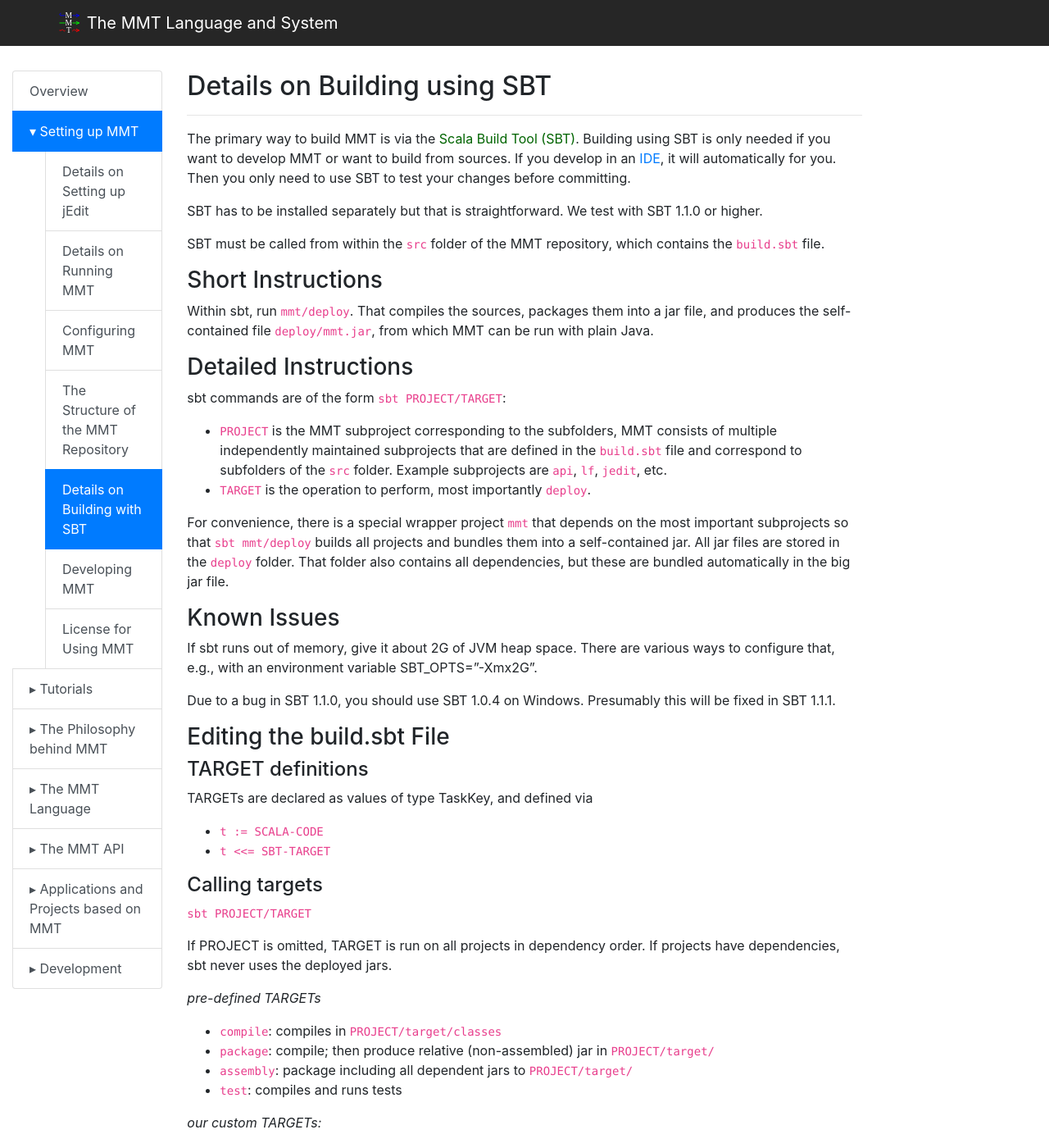
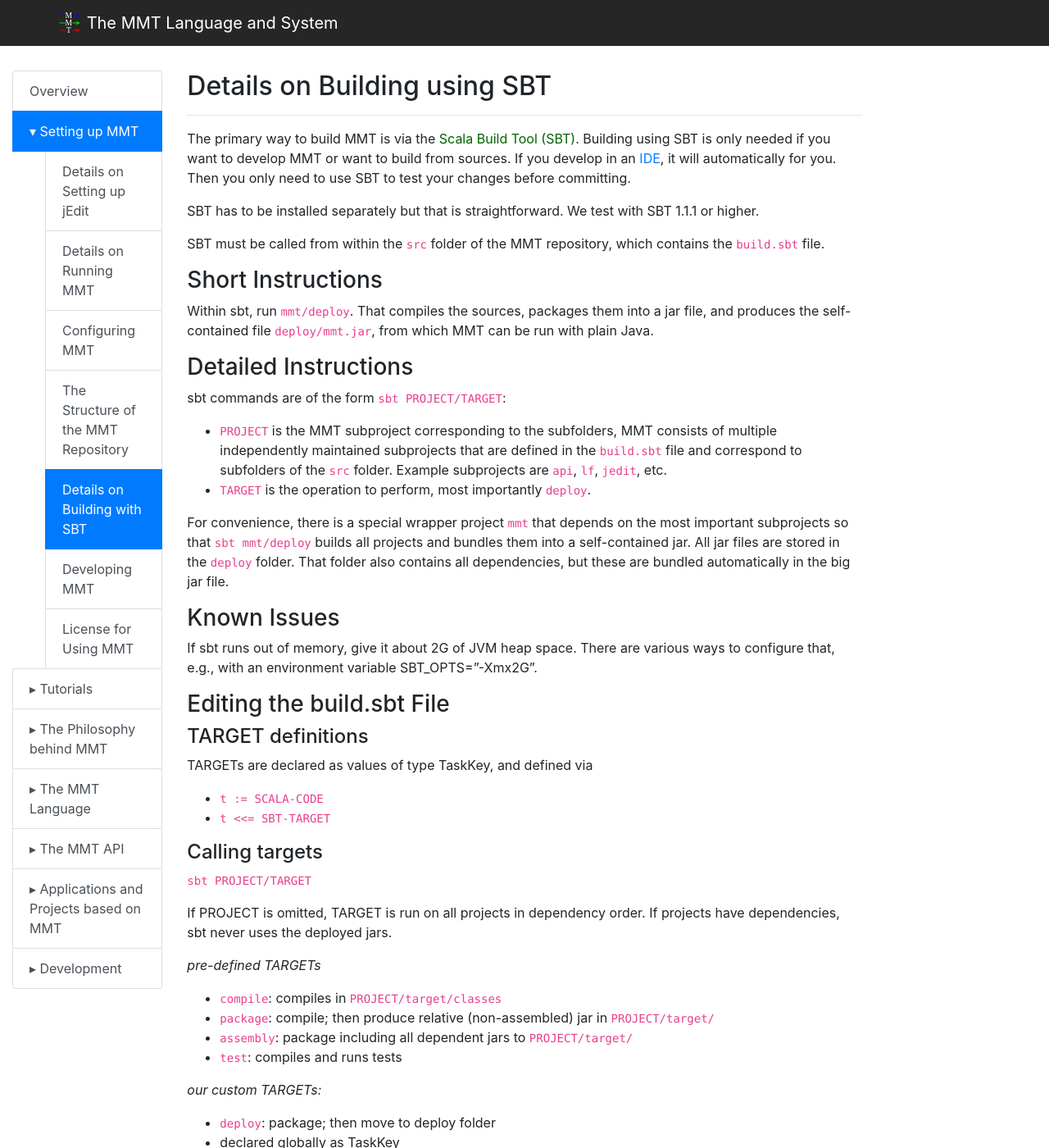
Before and after one commit to UniFormal/uniformal.github.io, a Jekyll site: the page built from doc/setup/sbt.md, in a window 1280 px wide and 1400 px high. Shown: the whole window at 82% size. Built offline with Jekyll 4.4.1, drawn with Linux system fonts in a browser that asks for light colours.

Commit message:
Update sbt.md

```diff
--- a/doc/setup/sbt.md
+++ b/doc/setup/sbt.md
@@ -8,7 +8,7 @@ Building using SBT is only needed if you want to develop MMT or want to build fr
 If you develop in an [IDE](develop.html), it will automatically for you. Then you only need to use SBT to test your changes before committing.
 
 SBT has to be installed separately but that is straightforward.
-We test with SBT 1.1.0 or higher.
+We test with SBT 1.1.1 or higher.
 
 SBT must be called from within the `src` folder of the MMT repository, which contains the `build.sbt` file.
 
@@ -30,9 +30,6 @@ That folder also contains all dependencies, but these are bundled automatically
 ### Known Issues
 
 If sbt runs out of memory, give it about 2G of JVM heap space. There are various ways to configure that, e.g., with an environment variable SBT_OPTS="-Xmx2G".
-
-Due to a bug in SBT 1.1.0, you should use SBT 1.0.4 on Windows.
-Presumably this will be fixed in SBT 1.1.1.
 
 ### Editing the build.sbt File
 
```
